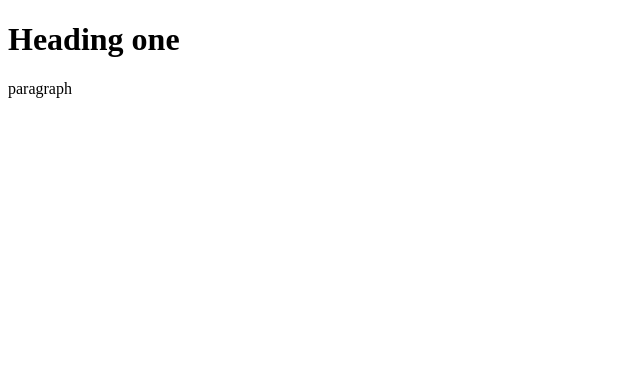
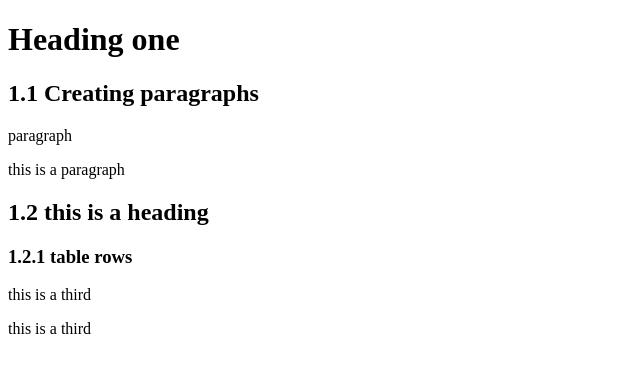
Before and after one commit to ShenalCode/datavis_week4, a plain HTML site: page index.html in a window 1280 px wide. Shown: the whole page, without its empty margins (0-640 px from the left). Drawn offline with Linux system fonts and the light colour scheme.

Commit message:
Chnages made

```diff
--- a/index.html
+++ b/index.html
@@ -6,11 +6,15 @@
     <title>Document</title>
 </head>
 <body>
-    <h1>
-        Heading one
-    </h1>
-    <p>
-        paragraph
-    </p>
+    <h1>  Heading one </h1>
+    <h2>1.1 Creating paragraphs</h2>
+    <p>paragraph</p>
+    <p>this is a paragraph</p>
+
+    <h2>1.2 this is a heading</h2>
+    <h3>1.2.1 table rows</h3>
+    <p>this is a third</p>
+    <p>this is a third</p>
+
 </body>
 </html>
```
